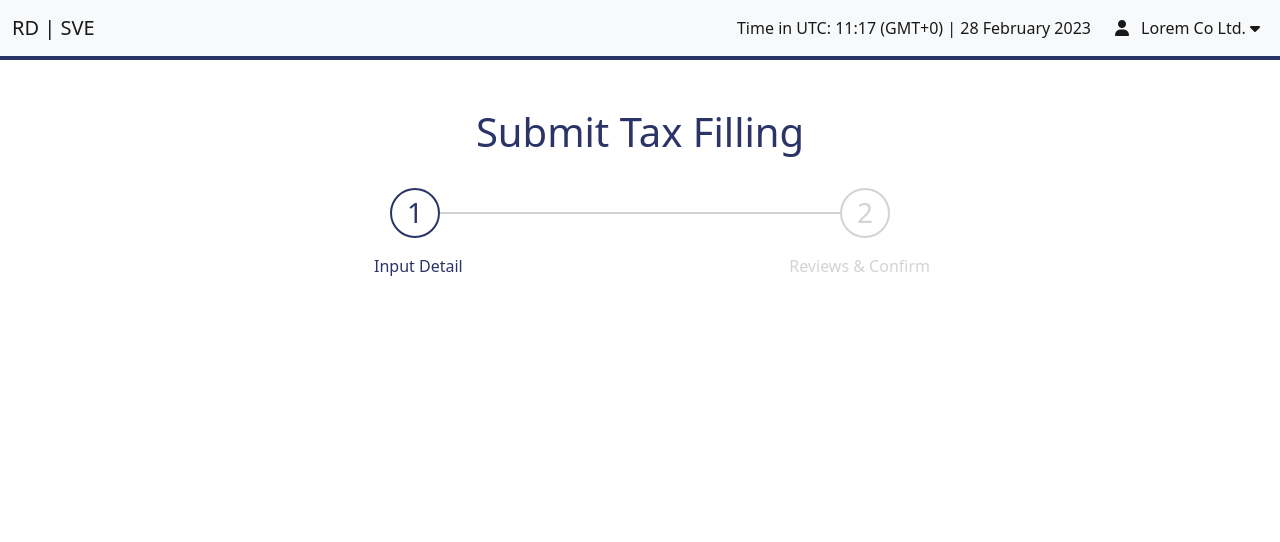
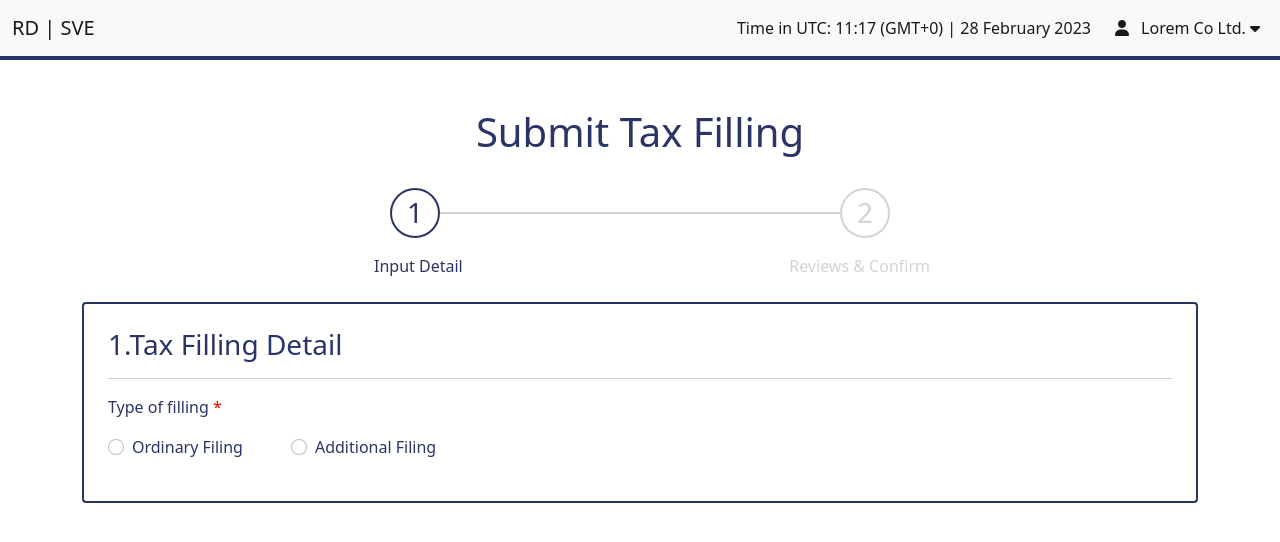
Before and after one commit to kakaKaeng/practice-angular, an Angular app in the folder practice-angular/: page / in a window 1280 px wide. Shown: the top 542 px of the page. Built offline with nearby package versions, Linux system fonts and the light colour scheme.

Commit message:
feat(tax-filling): tax form group

```diff
--- a/practice-angular/src/app/modules/taxes/pages/tax-filling/tax-filling.component.html
+++ b/practice-angular/src/app/modules/taxes/pages/tax-filling/tax-filling.component.html
@@ -4,4 +4,30 @@
   <app-tax-stepper class="mt-5" [currentStep]="currentStep">
   </app-tax-stepper>
 
+  <div class="container mt-2 p-4 content rounded">
+    <h3>1.Tax Filling Detail</h3>
+    <hr>
+    <form>
+      <div class="row mb-3">
+        <label class="col-12 mb-3 required">Type of filling</label>
+        <div class="d-flex">
+
+          <div class="form-check">
+            <input class="form-check-input" type="radio" name="flexRadioDisabled" id="ordinaryFiling">
+            <label class="form-check-label" for="ordinaryFiling">
+              Ordinary Filing
+            </label>
+          </div>
+          <div class="form-check ms-5">
+            <input class="form-check-input" type="radio" name="flexRadioDisabled" id="additionalFiling">
+            <label class="form-check-label" for="additionalFiling">
+              Additional Filing
+            </label>
+          </div>
+
+        </div>
+      </div>
+    </form>
+  </div>
+
 </div>
--- a/practice-angular/src/app/modules/taxes/pages/tax-filling/tax-filling.component.scss
+++ b/practice-angular/src/app/modules/taxes/pages/tax-filling/tax-filling.component.scss
@@ -0,0 +1,3 @@
+.content {
+  border: 2px #2B3467 solid;
+}
--- a/practice-angular/src/app/modules/taxes/pages/tax-filling/tax-filling.component.ts
+++ b/practice-angular/src/app/modules/taxes/pages/tax-filling/tax-filling.component.ts
@@ -1,5 +1,5 @@
 import { Component, OnInit } from '@angular/core';
-import { FormBuilder } from '@angular/forms';
+import { FormBuilder, FormGroup } from '@angular/forms';
 
 @Component({
   selector: 'app-tax-filling',
@@ -8,11 +8,29 @@ import { FormBuilder } from '@angular/forms';
 })
 export class TaxFillingComponent implements OnInit {
   currentStep = 1;
+  formTaxModel: FormGroup
 
   constructor(private fb: FormBuilder) {
+    this.formTaxModel = this.initFormTaxModel();
   }
 
   ngOnInit(): void {
     console.log();
   }
+
+  initFormTaxModel(): FormGroup {
+    return this.fb.group({
+      type_of_filling: ['ordinary', []],
+      vat_date: [null, []],
+      additional_type: [null, []],
+      total_tax: [null, []],
+      total_vat: [null, []],
+      surcharge: [null, []],
+      penalty: [null, []],
+    });
+  }
+
+  onSubmit() {
+    console.log(this.formTaxModel.value);
+  }
 }
--- a/practice-angular/src/app/modules/taxes/shared/models/tax.models.ts
+++ b/practice-angular/src/app/modules/taxes/shared/models/tax.models.ts
@@ -1,4 +1,4 @@
-export interface TaxModels {
+export interface TaxModel {
   type_of_filling: 'ordinary' | 'additional';
   vat_date: Date;
   additional_type?: string;
--- a/practice-angular/src/styles.scss
+++ b/practice-angular/src/styles.scss
@@ -9,3 +9,10 @@
 body {
   color: #2B3467;
 }
+
+.required {
+  &:after {
+    content: ' *';
+    color: red;
+  }
+}
```
